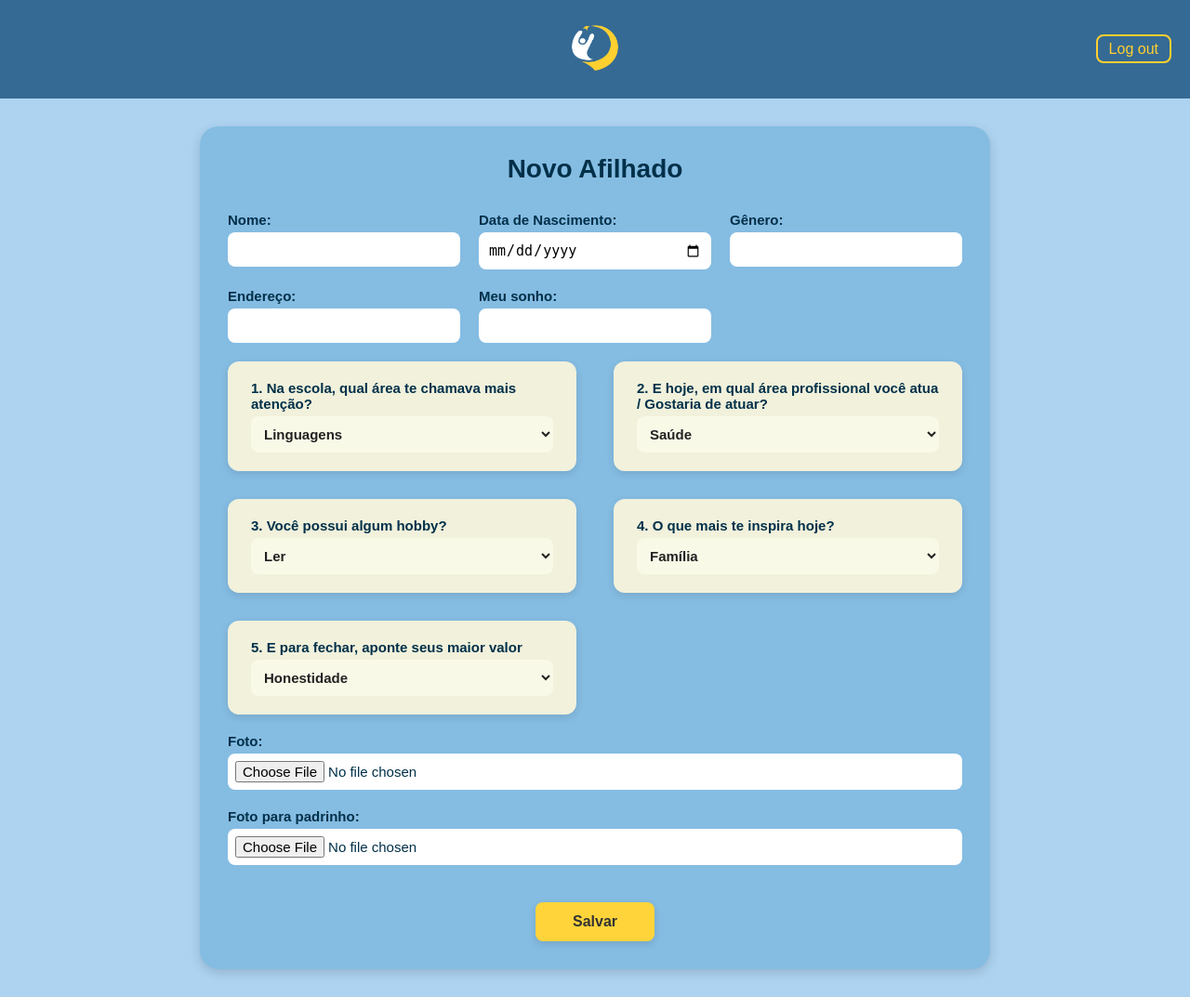
After one commit to avelinoandre/InstitutoSolidare, a Django app: page /afilhados/novo/ in a window 1280 px wide. The commit adds this page. Shown: the whole page at 93% size. Run offline with Django 5.2, Linux system fonts and the light colour scheme.

Commit message:
Criando página de criar novos apadrinhados

```diff
--- a/InstitutoSolidare2.0/apadrinhamento/templates/apadrinhamento/adm/afilhado_editar.html
+++ b/InstitutoSolidare2.0/apadrinhamento/templates/apadrinhamento/adm/afilhado_editar.html
@@ -24,7 +24,7 @@
                         <input type="text" id="nome" value="{{ afilhado.nome }}" style="width: 100%;">
                     </label>
                     <label>Data de Nascimento:
-                        <input type="date" id="data_nascimento" value="{{ afilhado.data_nascimento }}">
+                        <input type="date" id="data_nascimento" value="{{ afilhado.data_nascimento|date:'Y-m-d' }}">
                     </label>
                 </div>
             </div>
@@ -35,7 +35,7 @@
 
             <div style="display: flex; gap: 20px;">
                 <label style="flex: 1;">Meu Sonho:
-                    <textarea id="sonho" style="width: 100%;">{{ afilhado.sonho }}</textarea>
+                    <textarea id="sonho" style="width: 100%;">{{ afilhado.info }}</textarea>
                 </label>
             </div>
 
--- /dev/null
+++ b/InstitutoSolidare2.0/apadrinhamento/templates/apadrinhamento/adm/cadastrar-afilhado.html
@@ -0,0 +1,152 @@
+{% extends 'shared/base_logout.html' %}
+{% load static %}
+{% block content %}
+<style>
+  .form-container {
+    padding: 30px;
+    display: flex;
+    justify-content: center;
+  }
+
+  .form-card {
+    background: #85bce2;
+    padding: 30px;
+    border-radius: 20px;
+    width: 100%;
+    max-width: 850px;
+    box-shadow: 0 4px 12px rgba(0, 0, 0, 0.15);
+  }
+
+  .form-card h2 {
+    text-align: center;
+    margin-bottom: 30px;
+    font-size: 28px;
+    font-weight: bold;
+    color: #003049;
+  }
+
+  form {
+    display: grid;
+    grid-template-columns: repeat(auto-fit, minmax(250px, 1fr));
+    gap: 20px;
+  }
+
+  label {
+    display: flex;
+    flex-direction: column;
+    font-weight: bold;
+    font-size: 15px;
+    color: #003049;
+  }
+
+  input[type="text"],
+  input[type="date"],
+  select,
+  input[type="file"] {
+    margin-top: 5px;
+    padding: 10px;
+    border-radius: 8px;
+    border: none;
+    font-size: 15px;
+  }
+
+  input[type="file"] {
+    padding: 8px;
+    background: white;
+  }
+
+  select {
+    cursor: pointer;
+  }
+
+  .full-width {
+    grid-column: 1 / -1;
+  }
+
+  .submit-button {
+    margin-top: 20px;
+    text-align: center;
+  }
+
+  .submit-button button {
+    background: #ffd43b;
+    border: none;
+    border-radius: 8px;
+    padding: 12px 40px;
+    font-weight: bold;
+    font-size: 16px;
+    cursor: pointer;
+    transition: background 0.3s;
+  }
+
+  .submit-button button:hover {
+    background: #f0c534;
+  }
+
+  #perguntas-container > div {
+    display: flex;
+    flex-direction: column;
+    gap: 5px;
+  }
+
+  #perguntas-container select {
+    width: 100%;
+  }
+</style>
+
+<div class="form-container">
+  <div class="form-card">
+    <h2>Novo Afilhado</h2>
+
+    <form method="POST" enctype="multipart/form-data">
+      {% csrf_token %}
+
+      <label>Nome:
+        <input type="text" name="nome" required>
+      </label>
+
+      <label>Data de Nascimento:
+        <input type="date" name="data_nascimento" required>
+      </label>
+
+      <label>Gênero:
+        <input type="text" name="genero" required>
+      </label>
+
+      <label>Endereço:
+        <input type="text" name="endereco" required>
+      </label>
+
+      <label>Meu sonho:
+        <input type="text" name="info" required>
+      </label>
+
+      <div id="perguntas-container" class="full-width">
+        {% for pergunta in perguntas %}
+        <div>
+          <label>{{ pergunta.pergunta }}
+            <select name="resposta_{{ forloop.counter0 }}" id="resposta-{{ forloop.counter0 }}">
+              {% for opcao in pergunta.respostas %}
+              <option value="{{ forloop.counter0 }}">{{ opcao }}</option>
+              {% endfor %}
+            </select>
+          </label>
+        </div>
+        {% endfor %}
+      </div>
+
+      <label class="full-width">Foto:
+        <input type="file" name="foto" required>
+      </label>
+
+      <label class="full-width">Foto para padrinho:
+        <input type="file" name="foto_para_padrinho" required>
+      </label>
+
+      <div class="submit-button full-width">
+        <button type="submit">Salvar</button>
+      </div>
+    </form>
+  </div>
+</div>
+{% endblock %}
--- a/InstitutoSolidare2.0/apadrinhamento/templates/apadrinhamento/adm/gerenciar_afilhado.html
+++ b/InstitutoSolidare2.0/apadrinhamento/templates/apadrinhamento/adm/gerenciar_afilhado.html
@@ -18,7 +18,7 @@
         {% endfor %}
     </div>
 
-    <a href="#" style="
+    <a href="{% url 'cadastrarAfilhado' %}" style="
         position: fixed; bottom: 30px; right: 30px;
         background-color: #ffd43b; color: black; border-radius: 50%;
         width: 60px; height: 60px; font-size: 36px; text-align: center; line-height: 60px;
--- a/InstitutoSolidare2.0/apadrinhamento/urls.py
+++ b/InstitutoSolidare2.0/apadrinhamento/urls.py
@@ -34,4 +34,5 @@ urlpatterns = [
     path('adm/escrever-carta/', adm_escrever_carta, name='admEscreverCarta'),
     path('adm/programado/', adm_programado, name='admProgramado'),
     path('adm/respondidas/', adm_respondidas, name='admRespondidas'),
+    path("afilhados/novo/", cadastrar_afilhado, name="cadastrarAfilhado"),
 ]
--- a/InstitutoSolidare2.0/apadrinhamento/views.py
+++ b/InstitutoSolidare2.0/apadrinhamento/views.py
@@ -10,6 +10,7 @@ from django.views.decorators.csrf import csrf_exempt
 import json
 from django.core.exceptions import ObjectDoesNotExist
 from .utils import calcular_compatibilidade
+from datetime import datetime
 
 
 class Pergunta:
@@ -491,7 +492,13 @@ def editar_afilhado(request, apadrinhado_id):
     if request.method == "POST":
         data = json.loads(request.body)
         afilhado.nome = data.get("nome", afilhado.nome)
-        #afilhado.data_nascimento = data.get("data_nascimento", afilhado.data_nascimento)
+        afilhado.info = data.get("sonho", afilhado.info)
+        data_nascimento_str = data.get("data_nascimento")
+        if data_nascimento_str:
+            try:
+                afilhado.data_nascimento = datetime.strptime(data_nascimento_str, "%Y-%m-%d").date()
+            except ValueError:
+                return JsonResponse({"mensagem": "Data de nascimento inválida."}, status=400)
         afilhado.save()
         try:
             data = json.loads(request.body)
@@ -543,6 +550,64 @@ def excluir_afilhado(request, apadrinhado_id):
     afilhado.delete()
     return redirect('gerenciarAfilhados')
 
+@csrf_exempt        # tire se já estiver usando {% csrf_token %}
+def cadastrar_afilhado(request):
+    if request.method == "POST":
+        # Campos simples --------------------------------------------
+        nome            = request.POST.get("nome")
+        genero          = request.POST.get("genero")
+        info            = request.POST.get("info")
+        endereco        = request.POST.get("endereco")
+        data_raw        = request.POST.get("data_nascimento")
+
+        # Converte YYYY-MM-DD → date  (ou deixe string, o ORM aceita)
+        data_nascimento = datetime.strptime(data_raw, "%Y-%m-%d").date() if data_raw else None
+
+        # ----------------- Seleções vindas dos <select> -------------
+        area_escolar        = _int_or_none(request.POST.get("resposta_0"))
+        profissao_desejada  = _int_or_none(request.POST.get("resposta_1"))
+        hobby               = _int_or_none(request.POST.get("resposta_2"))
+        inspiracoes         = _int_or_none(request.POST.get("resposta_3"))
+        valores             = _int_or_none(request.POST.get("resposta_4"))
+
+        # ----------------- Arquivos ---------------------------------
+        foto                = request.FILES.get("foto")
+        foto_para_padrinho  = request.FILES.get("foto_para_padrinho")
+
+        # ----------------- Criação do registro ----------------------
+        Apadrinhado.objects.create(
+            nome=nome,
+            data_nascimento=data_nascimento,
+            genero=genero,
+            info=info,
+            endereco=endereco,
+            area_escolar=area_escolar,
+            profissao_desejada=profissao_desejada,
+            hobby=hobby,
+            inspiracoes=inspiracoes,
+            valores=valores,
+            foto=foto,
+            foto_para_padrinho=foto_para_padrinho,
+        )
+        return redirect("gerenciarAfilhados")        # ajuste sua rota
+
+    # GET – renderiza o formulário
+    return render(
+        request,
+        "apadrinhamento/adm/cadastrar-afilhado.html",
+        {"perguntas": perguntas_padrinho},
+    )
+
+
+# ---------- helper ----------
+def _int_or_none(value):
+    """Converte para int ou devolve None se vier vazio/None."""
+    try:
+        return int(value) if value not in (None, "") else None
+    except ValueError:
+        return None
+
+
 def adm_gerenciar_feed(request):
     publicacoes = Publicacao.objects.all()
     return render(request, "apadrinhamento/adm/gerenciamento_feed/gerenciamento_feed_adm.html", {"publicacoes": publicacoes})
```
